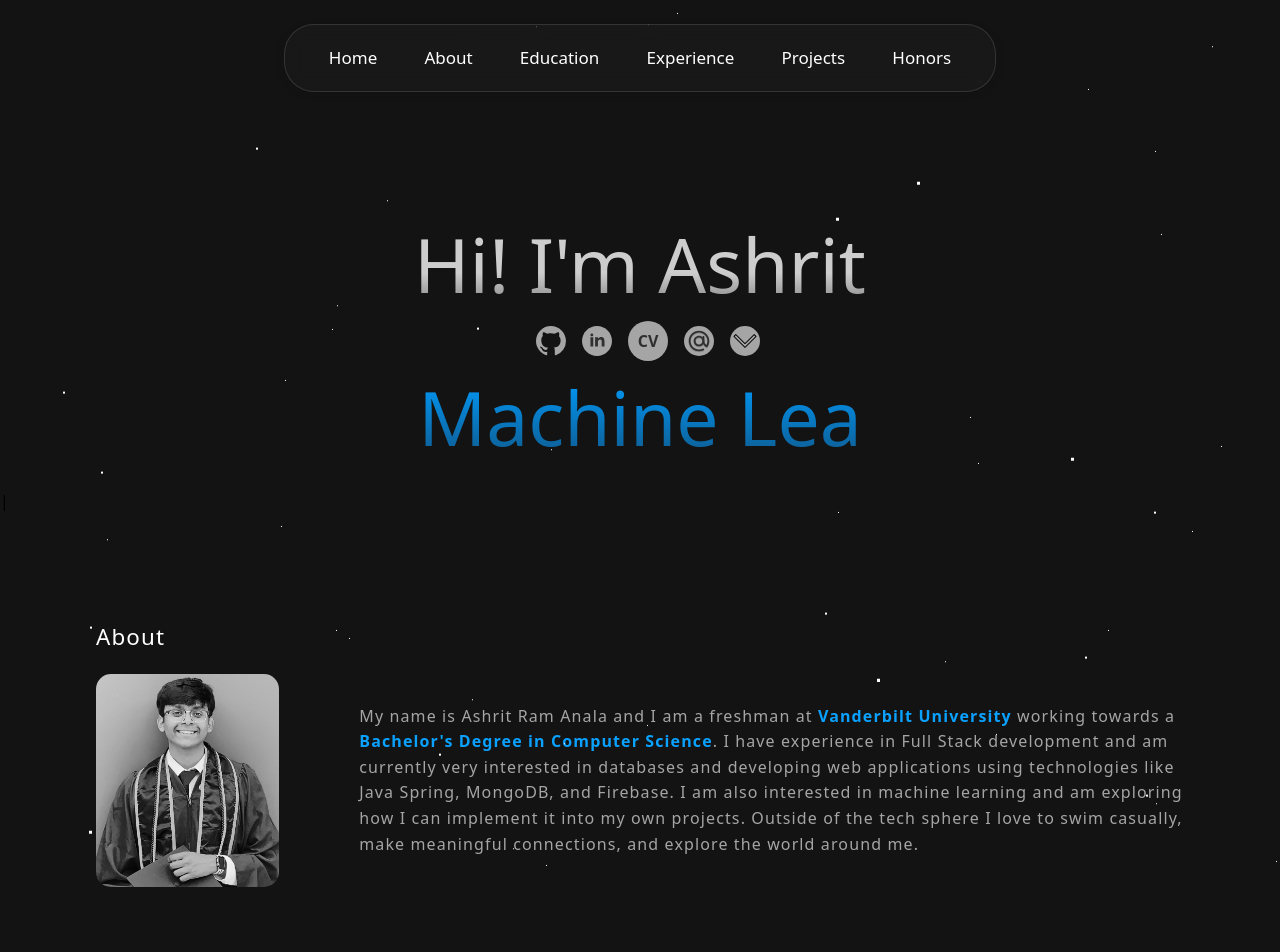
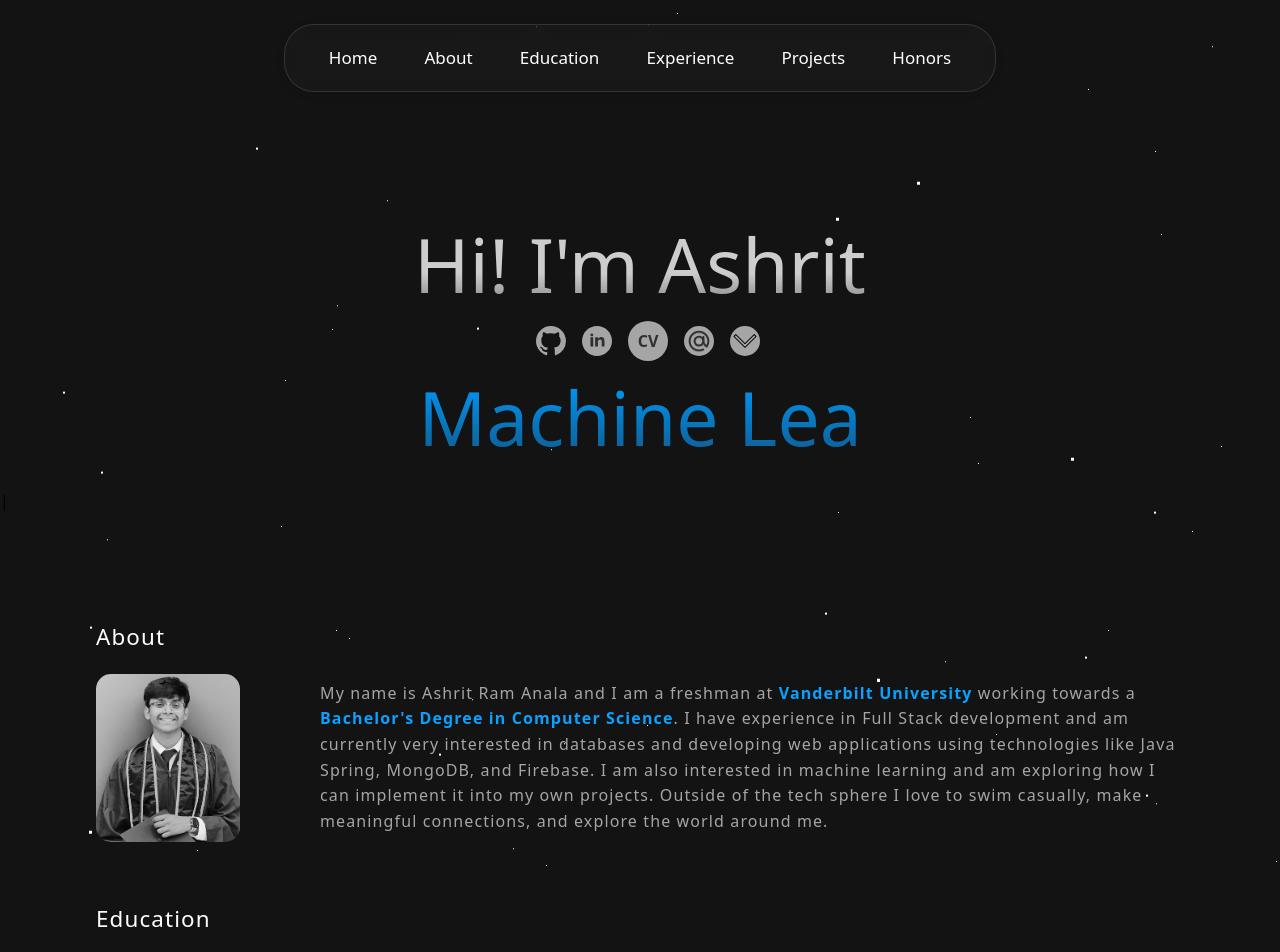
Before and after one commit to ashrit-ram-anala/Portfolio, a React (Vite) app in the folder client/: page / in a window 1280 px wide. Shown: the top 952 px of the page. Built offline with nearby package versions, Linux system fonts and the light colour scheme.

Commit message:
changed size

```diff
--- a/client/src/App.css
+++ b/client/src/App.css
@@ -521,7 +521,7 @@ header .blob {
 }
 
 .about-me-me {
-  width: 20rem;
+  width: 15rem;
   height: auto;
   border-radius: 15px;
   filter: grayscale(1);
```
